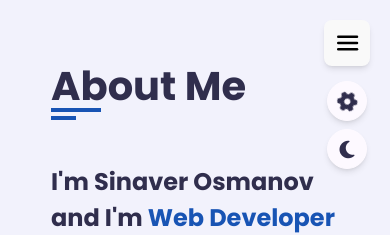
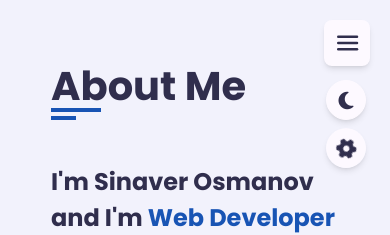
Before and after one commit to SinaverOsmanov/portfolio, a React (Vite) app: page /portfolio/about in a window 390 px wide. Shown: the top 235 px of the page. Built offline with nearby package versions, Linux system fonts and the light colour scheme; a web font is replaced by a local one.

Commit message:
feat: created new logic to show colors

```diff
--- a/package.json
+++ b/package.json
@@ -5,7 +5,7 @@
     "version": "0.1.0",
     "type": "module",
     "scripts": {
-        "start": "vite",
+        "start": "vite --host",
         "build": "tsc && vite build",
         "lint": "eslint . --ext ts,tsx --report-unused-disable-directives --max-warnings 0",
         "preview": "vite preview",
--- a/src/App.css
+++ b/src/App.css
@@ -39,7 +39,11 @@ body {
     line-height: 1.5;
     font-size: 16px;
     font-family: 'Poppins', sans-serif;
+    transition: all .3s linear;
     /*font-family: 'Clicker Script', cursive;*/
+}
+h1,h2,h3,h4,h5,h6,button {
+    transition: all .3s linear;
 }
 * {
     margin: 0;
@@ -94,6 +98,15 @@ h3 {
     display: none !important;
 }
 
+.menu-button {
+    background-color: var(--bg-black-100);
+}
+
+.menu-button svg path {
+    stroke: var(--text-black-900);
+    fill: var(--text-black-900);
+}
+
 /* .container {
     max-width: 1100px;
     width: 100%;
@@ -141,7 +154,6 @@ h3 {
     white-space: nowrap;
     border: none;
     background: var(--skin-color);
-    transition: all 0.3s ease;
 }
 .btn:hover {
     transform: scale(1.05);
@@ -597,9 +609,9 @@ h3.my-profession {
     position: fixed;
     right: 0px;
     padding: 15px;
-    width: 200px;
-    border: 1px solid var(--bg-black-50);
-    background: var(--bg-black-100);
+    width: 40px;
+    /* border: 1px solid var(--bg-black-50);
+    background: var(--bg-black-100); */
     z-index: 101;
     border-radius: 5px;
     transition: all 0.3s ease;
@@ -641,6 +653,9 @@ h3.my-profession {
     display: flex;
     flex-wrap: wrap;
     justify-content: space-between;
+    width: 40px;
+    align-items: center;
+    backdrop-filter: blur(5px);
 }
 .style-switcher .colors span {
     display: inline-block;
--- a/src/components/Navigation.tsx
+++ b/src/components/Navigation.tsx
@@ -12,7 +12,7 @@ export function Navigation({ isOpen, setOpen }: { isOpen: boolean; setOpen: (pay
     return (
         <aside className="z-10">
             <button
-                className="lg:hidden fixed right-5 top-5 z-20 p-2 rounded-lg shadow-md"
+                className="menu-button lg:hidden fixed right-5 top-5 z-20 p-2 rounded-lg shadow-md"
                 onClick={() => setOpen(!isOpen)}
             >
                 <svg width="30px" height="30px" viewBox="0 0 24 24" fill="none" xmlns="http://www.w3.org/2000/svg">
@@ -22,16 +22,13 @@ export function Navigation({ isOpen, setOpen }: { isOpen: boolean; setOpen: (pay
                             clipRule="evenodd"
                             d="M16.9498 8.46447C17.3404 8.07394 17.3404 7.44078 16.9498 7.05025C16.5593 6.65973 15.9261 6.65973 15.5356 7.05025L12.0001 10.5858L8.46455 7.05025C8.07402 6.65973 7.44086 6.65973 7.05033 7.05025C6.65981 7.44078 6.65981 8.07394 7.05033 8.46447L10.5859 12L7.05033 15.5355C6.65981 15.9261 6.65981 16.5592 7.05033 16.9497C7.44086 17.3403 8.07402 17.3403 8.46455 16.9497L12.0001 13.4142L15.5356 16.9497C15.9261 17.3403 16.5593 17.3403 16.9498 16.9497C17.3404 16.5592 17.3404 15.9261 16.9498 15.5355L13.4143 12L16.9498 8.46447Z"
                             fill="#000000"
+                            stroke="#000000"
                         />
                     ) : (
                         <>
-                            <g id="SVGRepo_bgCarrier" strokeWidth="0"></g>
-                            <g id="SVGRepo_tracerCarrier" strokeLinecap="round" strokeLinejoin="round"></g>
-                            <g id="SVGRepo_iconCarrier">
-                                <path d="M5 12H20" stroke="#000000" strokeWidth="2" strokeLinecap="round"></path>
-                                <path d="M5 17H20" stroke="#000000" strokeWidth="2" strokeLinecap="round"></path>
-                                <path d="M5 7H20" stroke="#000000" strokeWidth="2" strokeLinecap="round"></path>
-                            </g>
+                            <path d="M5 12H20" stroke="#000000" strokeWidth="2" strokeLinecap="round"></path>
+                            <path d="M5 17H20" stroke="#000000" strokeWidth="2" strokeLinecap="round"></path>
+                            <path d="M5 7H20" stroke="#000000" strokeWidth="2" strokeLinecap="round"></path>
                         </>
                     )}
                 </svg>
@@ -40,3 +37,27 @@ export function Navigation({ isOpen, setOpen }: { isOpen: boolean; setOpen: (pay
         </aside>
     );
 }
+
+<svg
+    viewBox="-2.16 -2.16 28.32 28.32"
+    fill="none"
+    xmlns="http://www.w3.org/2000/svg"
+    stroke="#ffffff"
+    stroke-width="0.00024000000000000003"
+>
+    <g id="SVGRepo_bgCarrier" stroke-width="0"></g>
+    <g
+        id="SVGRepo_tracerCarrier"
+        stroke-linecap="round"
+        stroke-linejoin="round"
+        stroke="#CCCCCC"
+        stroke-width="0.048"
+    ></g>
+    <g id="SVGRepo_iconCarrier">
+        {' '}
+        <path
+            d="M6.99486 7.00636C6.60433 7.39689 6.60433 8.03005 6.99486 8.42058L10.58 12.0057L6.99486 15.5909C6.60433 15.9814 6.60433 16.6146 6.99486 17.0051C7.38538 17.3956 8.01855 17.3956 8.40907 17.0051L11.9942 13.4199L15.5794 17.0051C15.9699 17.3956 16.6031 17.3956 16.9936 17.0051C17.3841 16.6146 17.3841 15.9814 16.9936 15.5909L13.4084 12.0057L16.9936 8.42059C17.3841 8.03007 17.3841 7.3969 16.9936 7.00638C16.603 6.61585 15.9699 6.61585 15.5794 7.00638L11.9942 10.5915L8.40907 7.00636C8.01855 6.61584 7.38538 6.61584 6.99486 7.00636Z"
+            fill="#ffffff"
+        ></path>
+    </g>
+</svg>;
--- a/src/components/Switcher.tsx
+++ b/src/components/Switcher.tsx
@@ -1,4 +1,3 @@
-import useStoreColors from '../store/storeColors';
 import useStoreTheme from '../store/storeTheme';
 import { useState, useEffect } from 'react';
 
@@ -68,27 +67,24 @@ export default function Switcher() {
     }, []);
 
     return (
-        <div className={`max-lg:top-20 top-5 style-switcher ${openColors ? 'open' : ''}`}>
+        <div className={`max-lg:top-20 top-5 relative style-switcher `}>
             <div className="flex flex-col btns">
                 <div className="flex flex-row mb-2">
-                    <button className="style-switcher-toggler s-icon shadow-md" onClick={changeColors}>
-                        <i className="fas fa-cog fa-spin"></i>
-                    </button>
-                </div>
-                <div className="flex flex-row">
                     <button className="s-icon shadow-md" onClick={changeDark}>
                         <i className={`fas fa-${dark ? 'sun' : 'moon'}`} />
                     </button>
                 </div>
-            </div>
-            <div className="flex flex-col">
-                <h4>Theme Colors</h4>
-                <div className="colors">
-                    <span className="color-1" onClick={() => setActiveStyle('color1')}></span>
-                    <span className="color-2" onClick={() => setActiveStyle('color2')}></span>
-                    <span className="color-3" onClick={() => setActiveStyle('color3')}></span>
-                    <span className="color-4" onClick={() => setActiveStyle('color4')}></span>
-                    <span className="color-5" onClick={() => setActiveStyle('color5')}></span>
+                <div className={`flex flex-row transition-all duration-500 relative overflow-hidden shadow-md rounded-full ${openColors ? 'h-[220px]' : 'h-10'}`}>
+                    <button className="style-switcher-toggler z-20 s-icon" onClick={changeColors}>
+                        <i className="fas fa-cog fa-spin"></i>
+                    </button>
+                    <div className={`colors flex-col absolute left-0 bottom-1 z-10`}>
+                        <span className="color-1 mb-1" onClick={() => setActiveStyle('color1')}></span>
+                        <span className="color-2 mb-1" onClick={() => setActiveStyle('color2')}></span>
+                        <span className="color-3 mb-1" onClick={() => setActiveStyle('color3')}></span>
+                        <span className="color-4 mb-1" onClick={() => setActiveStyle('color4')}></span>
+                        <span className="color-5 mb-1" onClick={() => setActiveStyle('color5')}></span>
+                    </div>
                 </div>
             </div>
         </div>
```
